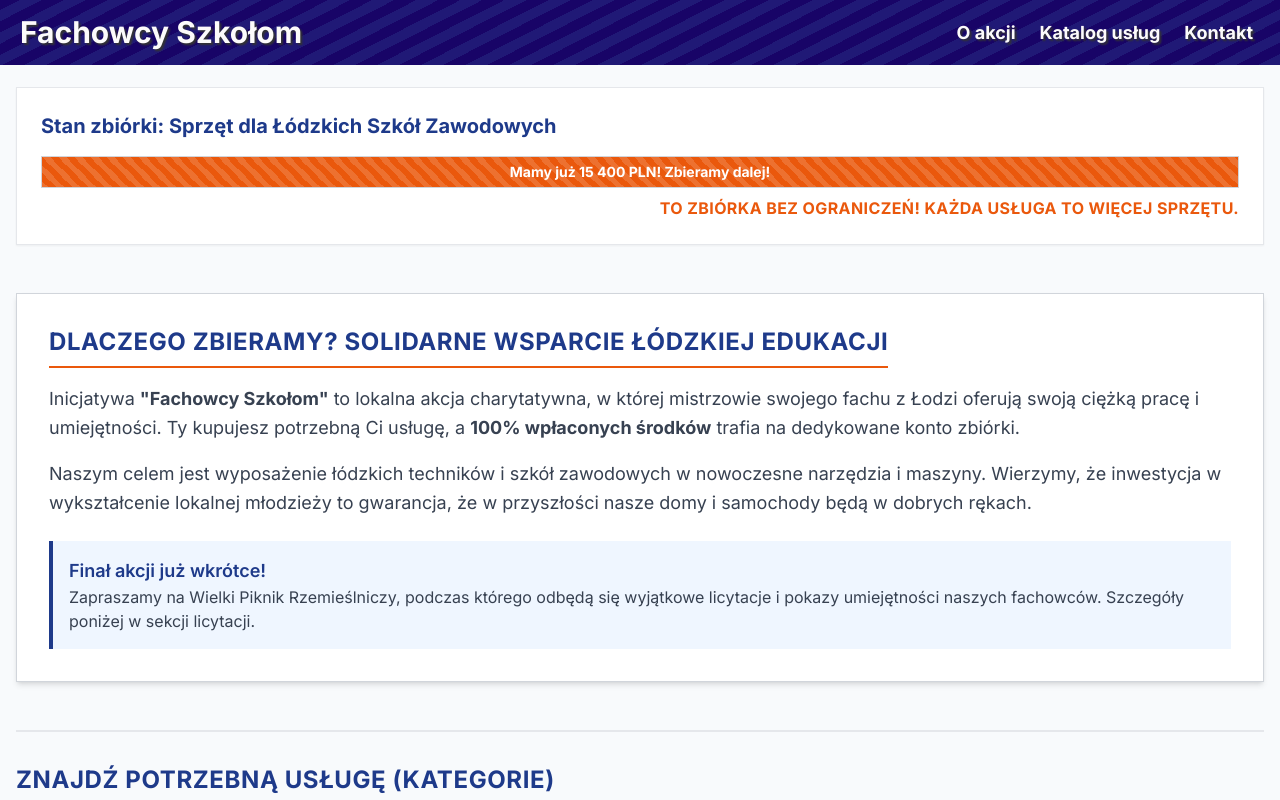
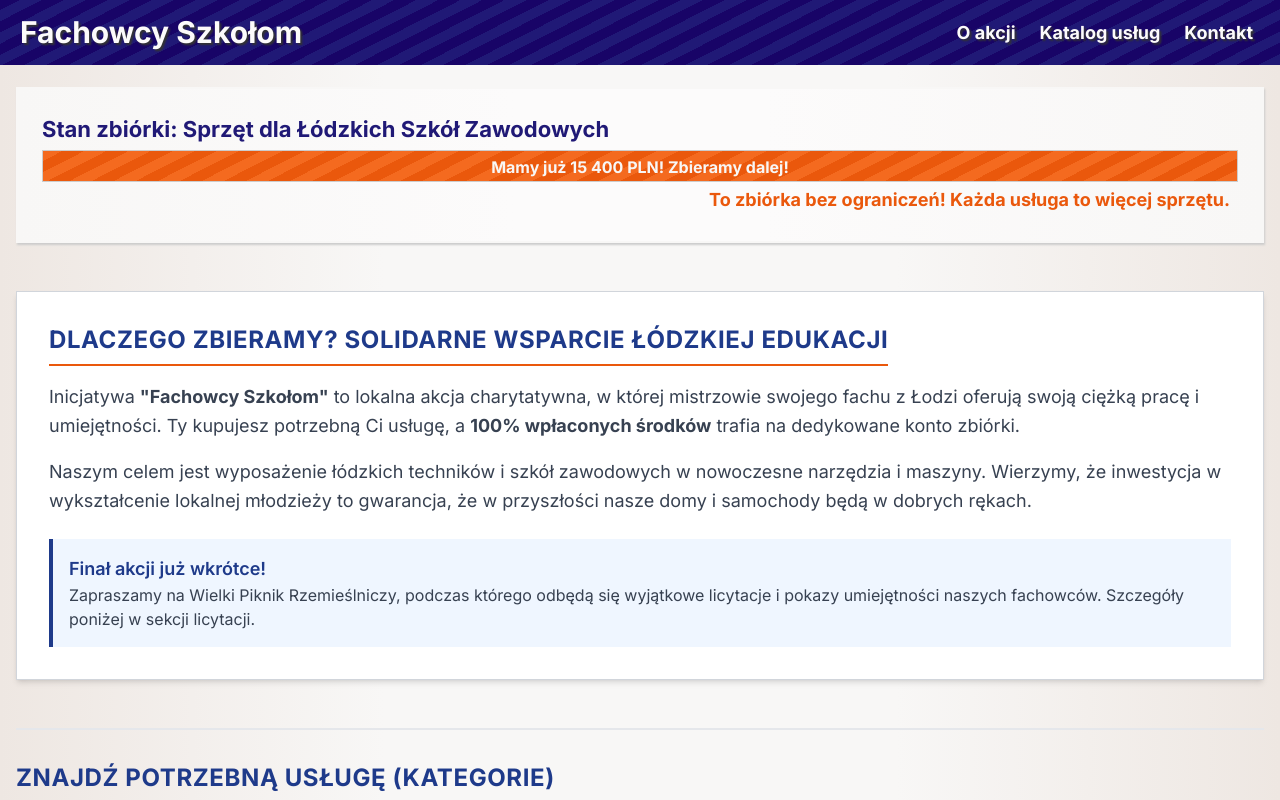
Before and after one commit to Usr44365731/WWW-Group-Project-S2, a website: page index.html in a window 1280 px wide. Shown: the top 800 px of the page. Drawn offline with nearby package versions, Linux system fonts and the light colour scheme.

Commit message:
-pasek ma 100% normalny kod
-pasek progresu ma swoją zmienną na podstawie której się wypełnia

```diff
--- a/index.html
+++ b/index.html
@@ -37,15 +37,13 @@
 <main class="flex-grow container mx-auto px-4 py-8">
 
     <div id="home-view">
-        <section class="mb-12 bg-white p-6 border border-gray-200 shadow-sm">
-            <h2 class="text-xl font-bold mb-4 text-lodz-navy">Stan zbiórki: Sprzęt dla Łódzkich Szkół Zawodowych</h2>
-            <div class="w-full bg-gray-200 h-8 border border-gray-300 relative overflow-hidden">
-                <div class="bg-lodz-orange progress-stripes h-full flex items-center justify-center text-white font-bold text-sm transition-all duration-1000" style="width: 100%;">
+        <header class="progress-bar-container">
+            <h2>Stan zbiórki: Sprzęt dla Łódzkich Szkół Zawodowych</h2>
+            <div class="progress-bar">
                     Mamy już 15 400 PLN! Zbieramy dalej!
-                </div>
             </div>
-            <p class="text-base font-bold uppercase tracking-wide text-lodz-orange mt-2 text-right">To zbiórka bez ograniczeń! Każda usługa to więcej sprzętu.</p>
-        </section>
+            <p>To zbiórka bez ograniczeń! Każda usługa to więcej sprzętu.</p>
+        </header>
 
         <section class="mb-12">
             <div class="w-full bg-white border border-gray-300 shadow-md p-8">
--- a/style.css
+++ b/style.css
@@ -3,9 +3,9 @@
     --navy-dark: #180467;
     --navy-light: #2b2986;
 
-    --orange-normal: #e18429;
-    --orange-dark: #d0750c;
-    --orange-light: #f2943d;
+    --orange-normal: #EA580C;
+    --orange-dark: #C0480C;
+    --orange-light: #F46A1F;
 
     --white-normal: #F8F7F6;
     --white-dark: #EEE7E2;
@@ -13,6 +13,8 @@
 
     --gray-text: #333333;
     --gray-border: #cccccc;
+
+    --bar-progress: 100%;
 
     --font-main: 'Open Sans', sans-serif;
 }
@@ -24,8 +26,8 @@ html {
 body {
     padding-top: 55px;
     font-family: 'Inter', sans-serif;
-    background-color: #f8fafc;
-    color: #1e293b;
+    background: repeating-linear-gradient(90deg, var(--white-dark) 0%, var(--white-normal) 30%, var(--white-normal) 70%, var(--white-dark) 100%);
+    color: var(--gray-text);
 }
 
 .nav {
@@ -84,6 +86,60 @@ body {
     transition: 0.003s;
 }
 
+
+.progress-bar-container{
+    background: repeating-linear-gradient(90deg, var(--white-normal) 0%, var(--white-light) 40%, var(--white-light) 60%, var(--white-normal) 100%);
+    color: var(--navy-light);
+    margin-bottom: 48px;
+    padding: 24px;
+    border: 2px solid var(--white-normal);
+    box-shadow: 1px 2px 2px 0 var(--gray-border);
+
+    white-space: nowrap;
+    overflow: clip;
+}
+.progress-bar-container h2{
+    font-size: 22px;
+    font-weight: bolder;
+    color: var(--navy-normal);
+    margin-bottom: 4px;
+}
+.progress-bar{
+    position: relative;
+    overflow: hidden;
+    width: 100%;
+    height: 32px;
+    border: 1px solid var(--gray-border);
+
+
+    background-color: var(--white-dark);
+    background-image: repeating-linear-gradient(
+            -27deg,
+            var(--orange-light),
+            var(--orange-light) 10px,
+            var(--orange-normal) 10px,
+            var(--orange-normal) 20px);
+    background-size: var(--bar-progress);
+    background-repeat: no-repeat;
+    transition: background-position 0.3s;
+
+
+    color: var(--white-normal);
+    font-size: 16px;
+    font-weight: bold;
+    text-align: center;
+    padding: 4px;
+}
+.progress-bar-container p{
+    font-weight: bold;
+    font-size: 18px;
+    color: var(--orange-normal);
+    padding: 4px 8px;
+
+    display: flex;
+    justify-content: end;
+}
+
 .bg-pattern {
     background-image: repeating-linear-gradient(
             45deg,
```
